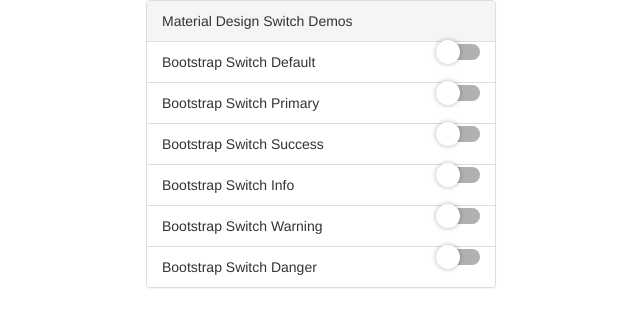
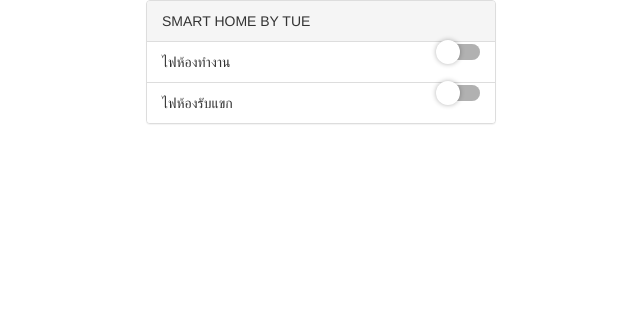
Before and after one commit to tueseed/iotbynutt, a PHP site: page /light.php in a window 1280 px wide. Shown: the top 327 px of the page, without its empty margins (319-959 px from the left). Run offline with PHP 8.4, Linux system fonts and the light colour scheme; some libraries are stand-ins or nearby versions.

Commit message:
Add files via upload

```diff
--- a/light.php
+++ b/light.php
@@ -72,50 +72,21 @@
         <div class="col-xs-12 col-sm-6 col-md-4 col-sm-offset-3 col-md-offset-4">
             <div class="panel panel-default">
                 <!-- Default panel contents -->
-                <div class="panel-heading">Material Design Switch Demos</div>
-
+                <div class="panel-heading">SMART HOME BY TUE</div>
                 <!-- List group -->
                 <ul class="list-group">
                     <li class="list-group-item">
-                        Bootstrap Switch Default
-                        <div class="material-switch pull-right">
-                            <input id="someSwitchOptionDefault" name="someSwitchOption001" type="checkbox"/>
-                            <label for="someSwitchOptionDefault" class="label-default"></label>
-                        </div>
-                    </li>
-                    <li class="list-group-item">
-                        Bootstrap Switch Primary
-                        <div class="material-switch pull-right">
-                            <input id="someSwitchOptionPrimary" name="someSwitchOption001" type="checkbox"/>
-                            <label for="someSwitchOptionPrimary" class="label-primary"></label>
-                        </div>
-                    </li>
-                    <li class="list-group-item">
-                        Bootstrap Switch Success
+						ไฟห้องทำงาน
                         <div class="material-switch pull-right">
                             <input id="someSwitchOptionSuccess" name="someSwitchOption001" type="checkbox"/>
                             <label for="someSwitchOptionSuccess" class="label-success"></label>
                         </div>
                     </li>
-                    <li class="list-group-item">
-                        Bootstrap Switch Info
+					<li class="list-group-item">
+						ไฟห้องรับแขก
                         <div class="material-switch pull-right">
-                            <input id="someSwitchOptionInfo" name="someSwitchOption001" type="checkbox"/>
-                            <label for="someSwitchOptionInfo" class="label-info"></label>
-                        </div>
-                    </li>
-                    <li class="list-group-item">
-                        Bootstrap Switch Warning
-                        <div class="material-switch pull-right">
-                            <input id="someSwitchOptionWarning" name="someSwitchOption001" type="checkbox"/>
-                            <label for="someSwitchOptionWarning" class="label-warning"></label>
-                        </div>
-                    </li>
-                    <li class="list-group-item">
-                        Bootstrap Switch Danger
-                        <div class="material-switch pull-right">
-                            <input id="someSwitchOptionDanger" name="someSwitchOption001" type="checkbox"/>
-                            <label for="someSwitchOptionDanger" class="label-danger"></label>
+                            <input id="someSwitchOptionSuccess" name="someSwitchOption001" type="checkbox"/>
+                            <label for="someSwitchOptionSuccess" class="label-success"></label>
                         </div>
                     </li>
                 </ul>
```
